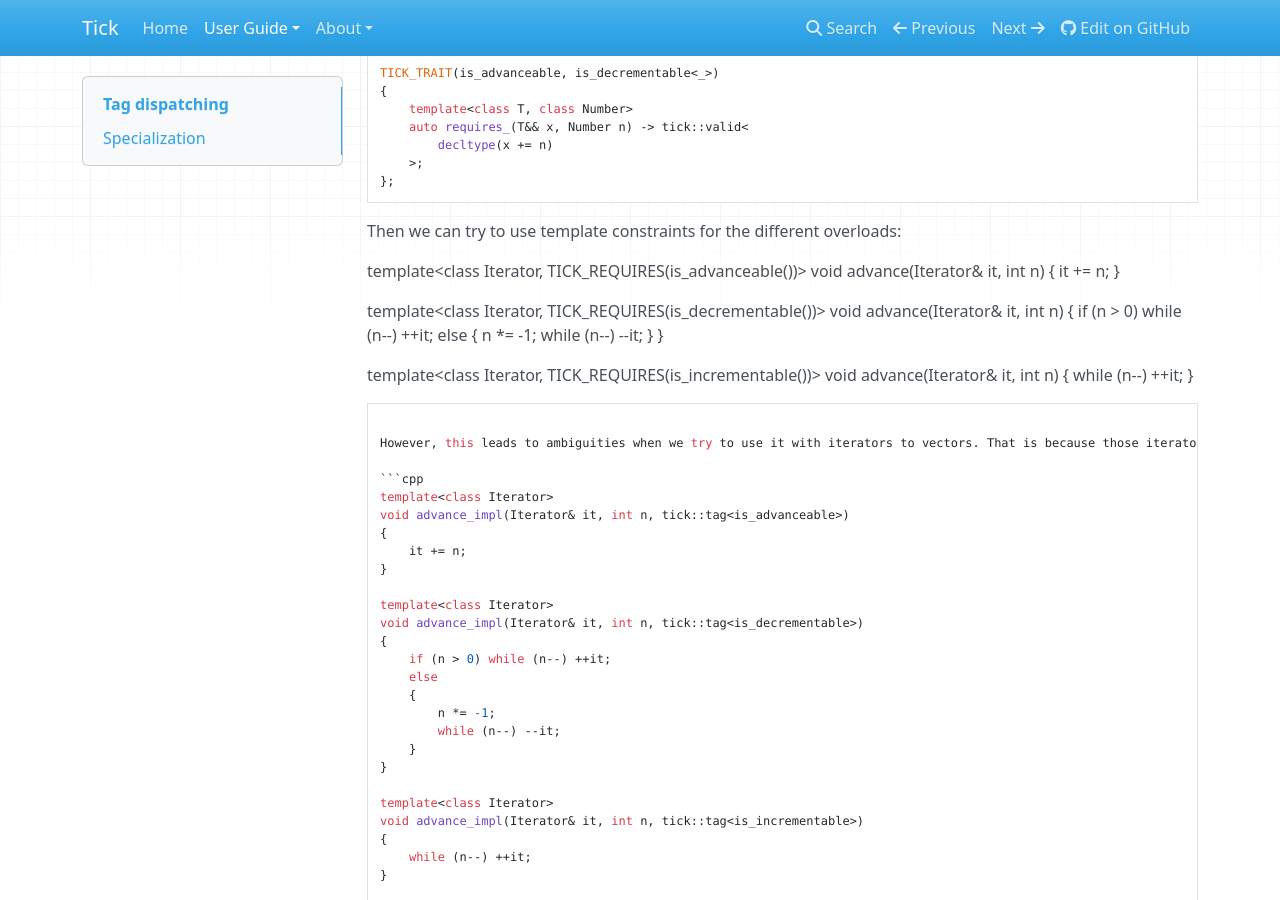
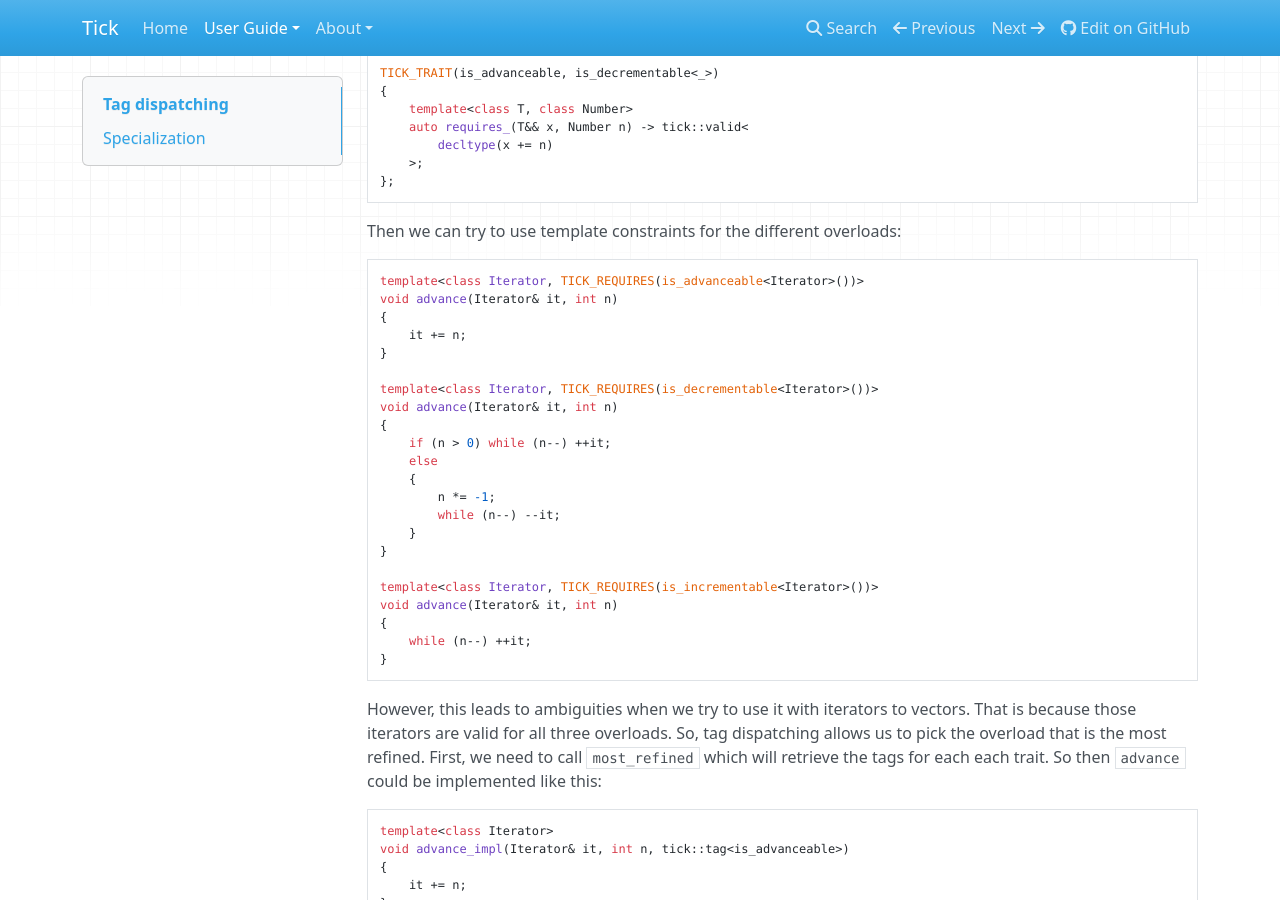
Before and after one commit to pfultz2/Tick, an MkDocs documentation site: the page built from doc/src/tag.md, in a window 1280 px wide and 900 px high, scrolled down 495 px. Built offline with MkDocs 1.6.1, drawn with Linux system fonts in a browser that asks for light colours; nearby versions of some CDN libraries; old or Windows-style settings are respelled for this version of MkDocs.

Commit message:
Fix missing backticks

````diff
--- a/doc/src/tag.md
+++ b/doc/src/tag.md
@@ -33,7 +33,7 @@ TICK_TRAIT(is_advanceable, is_decrementable<_>)
 
 Then we can try to use template constraints for the different overloads:
 
-
+```cpp
 template<class Iterator, TICK_REQUIRES(is_advanceable<Iterator>())>
 void advance(Iterator& it, int n)
 {
````
